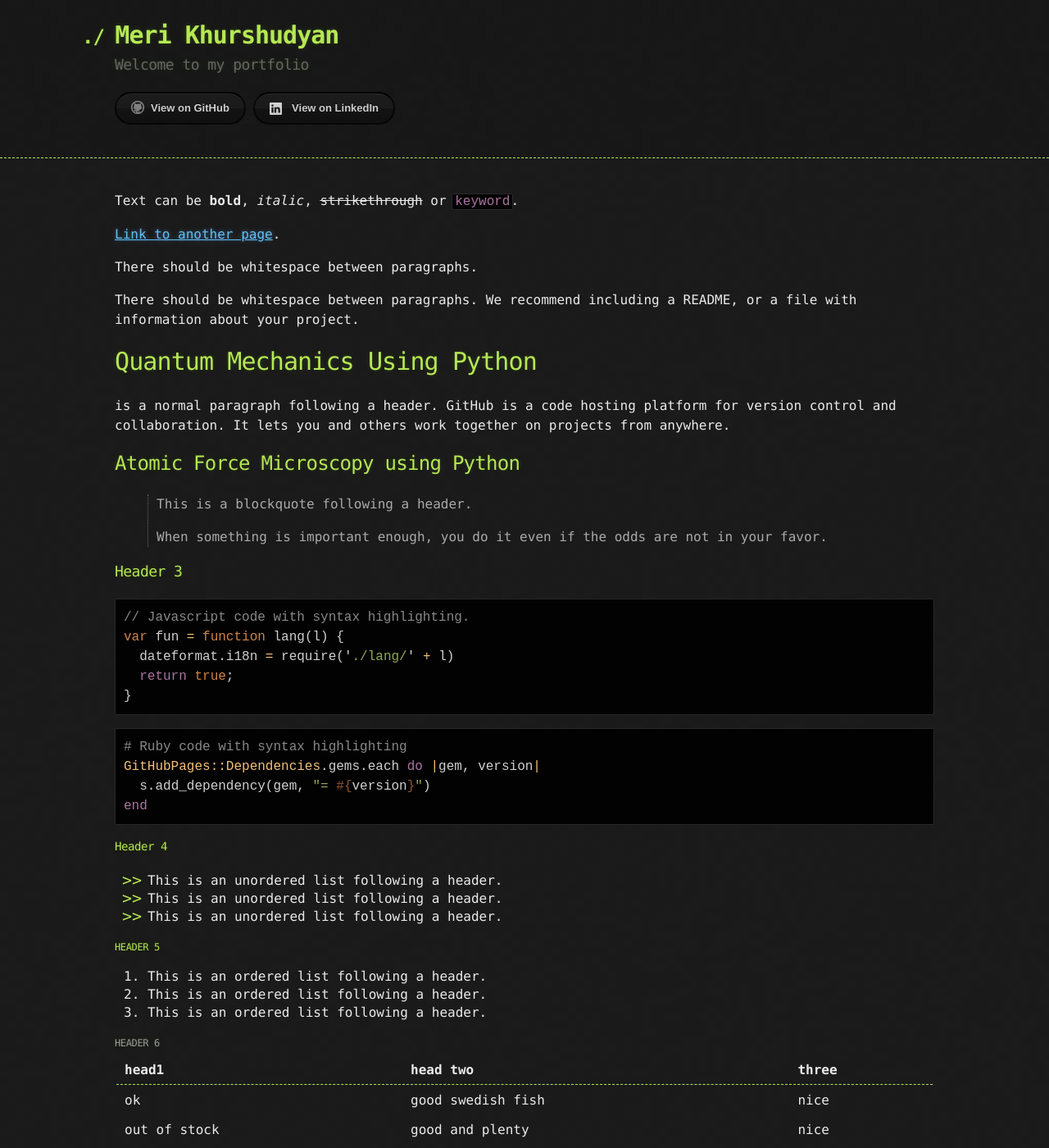
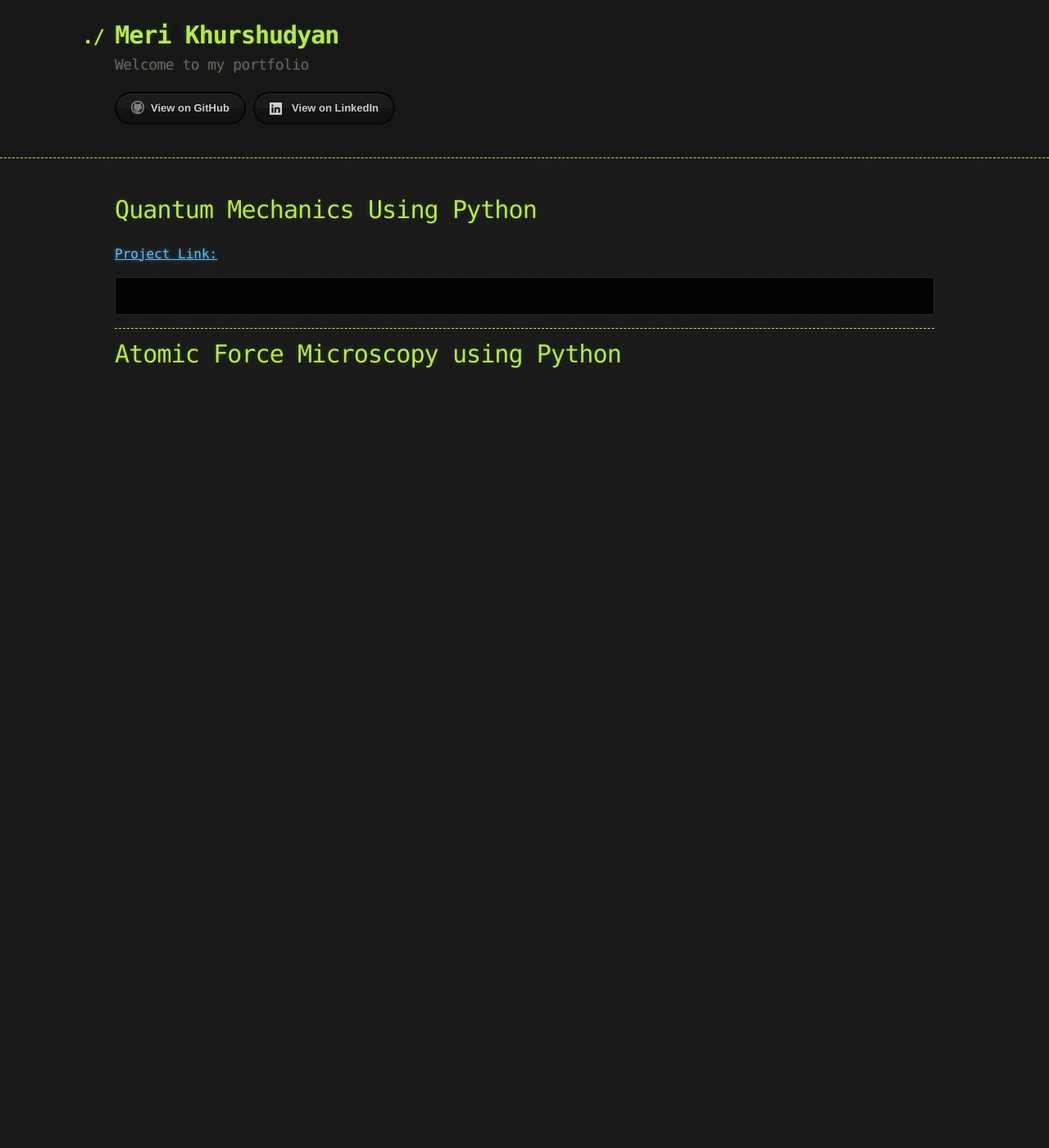
Before and after one commit to Hi-Tree/Hi-Tree.github.io, a Jekyll site: the page built from index.md, in a window 1280 px wide and 1400 px high. Shown: the whole window at 82% size. Built offline with Jekyll 4.4.1, drawn with Linux system fonts in a browser that asks for light colours; our own code applies the rules of GitHub Pages for plain Markdown files; some of the changed text lies outside the part shown.

Commit message:
Update index.md

````diff
--- a/index.md
+++ b/index.md
@@ -2,122 +2,13 @@
 layout: default
 ---
 
-Text can be **bold**, _italic_, ~~strikethrough~~ or `keyword`.
 
-[Link to another page](./another-page.html).
 
-There should be whitespace between paragraphs.
-
-There should be whitespace between paragraphs. We recommend including a README, or a file with information about your project.
 
 # Quantum Mechanics Using Python
-
- is a normal paragraph following a header. GitHub is a code hosting platform for version control and collaboration. It lets you and others work together on projects from anywhere.
-
-## Atomic Force Microscopy using Python
-
-> This is a blockquote following a header.
->
-> When something is important enough, you do it even if the odds are not in your favor.
-
-### Header 3
-
-```js
-// Javascript code with syntax highlighting.
-var fun = function lang(l) {
-  dateformat.i18n = require('./lang/' + l)
-  return true;
-}
-```
-
-```ruby
-# Ruby code with syntax highlighting
-GitHubPages::Dependencies.gems.each do |gem, version|
-  s.add_dependency(gem, "= #{version}")
-end
-```
-
-#### Header 4
-
-*   This is an unordered list following a header.
-*   This is an unordered list following a header.
-*   This is an unordered list following a header.
-
-##### Header 5
-
-1.  This is an ordered list following a header.
-2.  This is an ordered list following a header.
-3.  This is an ordered list following a header.
-
-###### Header 6
-
-| head1        | head two          | three |
-|:-------------|:------------------|:------|
-| ok           | good swedish fish | nice  |
-| out of stock | good and plenty   | nice  |
-| ok           | good `oreos`      | hmm   |
-| ok           | good `zoute` drop | yumm  |
-
-### There's a horizontal rule below this.
-
-* * *
-
-### Here is an unordered list:
-
-*   Item foo
-*   Item bar
-*   Item baz
-*   Item zip
-
-### And an ordered list:
-
-1.  Item one
-1.  Item two
-1.  Item three
-1.  Item four
-
-### And a nested list:
-
-- level 1 item
-  - level 2 item
-  - level 2 item
-    - level 3 item
-    - level 3 item
-- level 1 item
-  - level 2 item
-  - level 2 item
-  - level 2 item
-- level 1 item
-  - level 2 item
-  - level 2 item
-- level 1 item
-
-### Small image
-
-![Octocat](https://github.githubassets.com/images/icons/emoji/octocat.png)
-
-### Large image
-
-![Branching](https://guides.github.com/activities/hello-world/branching.png)
-
-
-### Definition lists can be used with HTML syntax.
-
-<dl>
-<dt>Name</dt>
-<dd>Godzilla</dd>
-<dt>Born</dt>
-<dd>1952</dd>
-<dt>Birthplace</dt>
-<dd>Japan</dd>
-<dt>Color</dt>
-<dd>Green</dd>
-</dl>
+[Project Link:]("https://github.com/Hi-Tree/QuantumMechanics/tree/main/Project1")
+```python
 
 ```
-Long, single-line code blocks should not wrap. They should horizontally scroll if they are too long. This line should be long enough to demonstrate this.
-```
-
-```
-The final element.
-```
+* * *
+# Atomic Force Microscopy using Python
````
